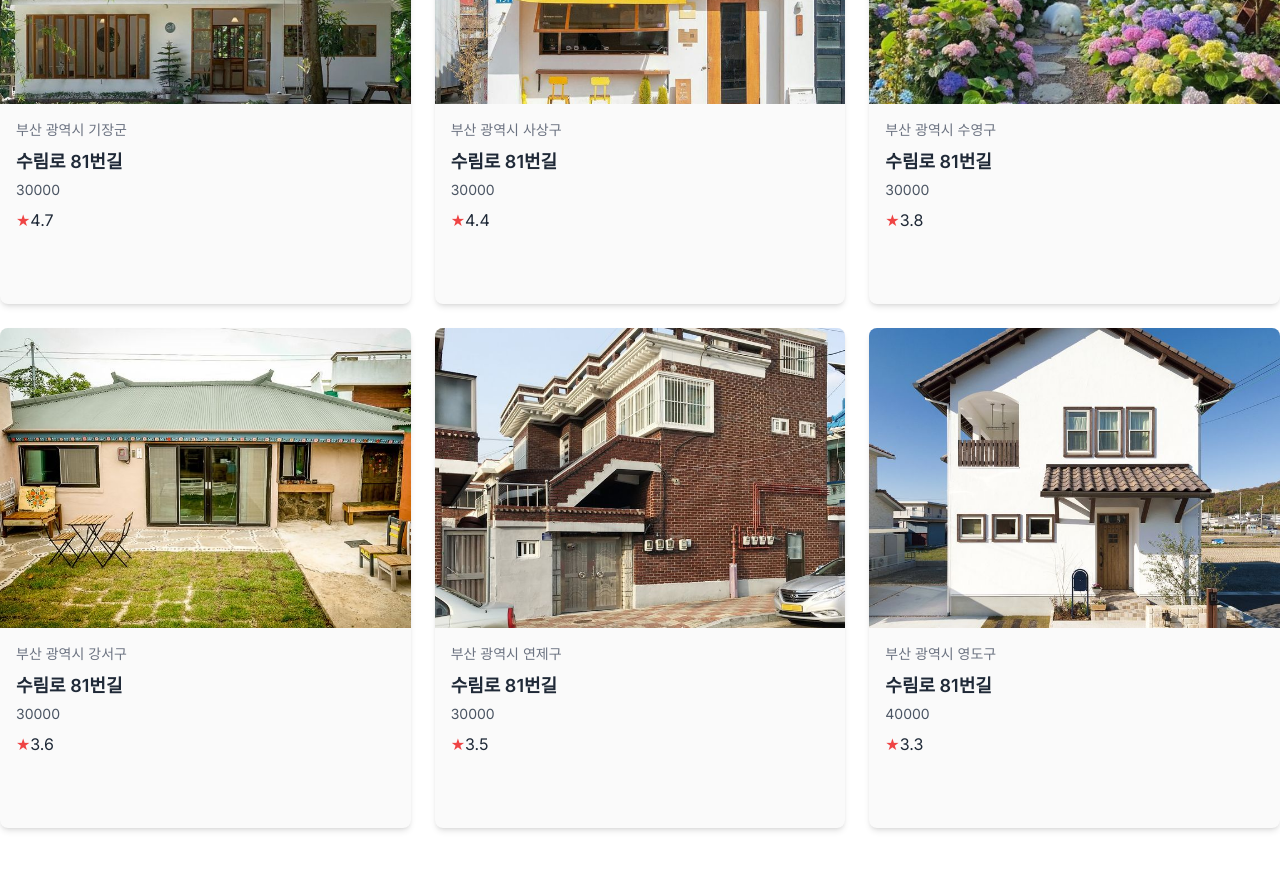
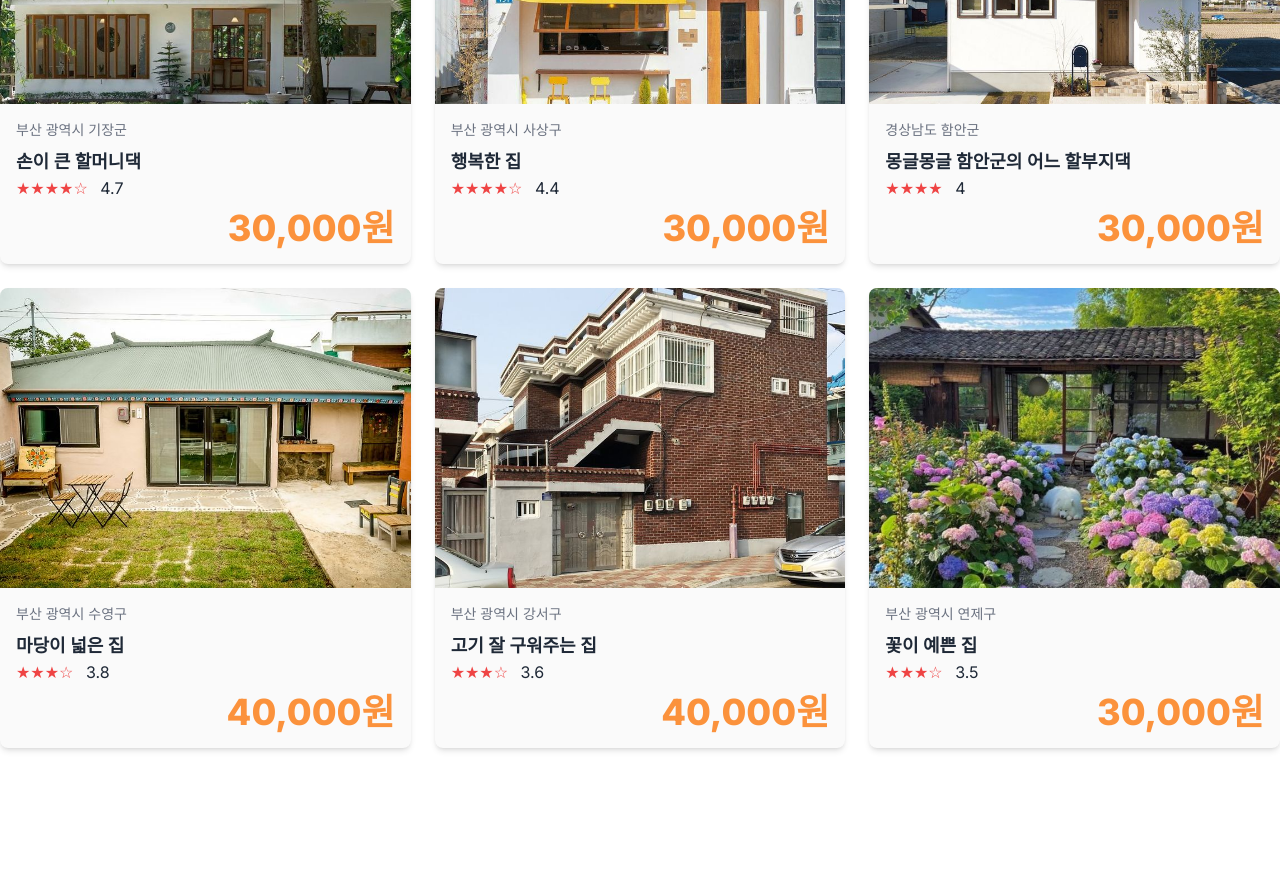
Before and after one commit to Ji-Hyeon212/wagglewaggle, a Next.js app: page / in a window 1280 px wide. Shown: the part 980-1850 px from the top of the page. After the commit the page ends 1776 px from the top, so only its background shows below. Built offline with nearby package versions, Linux system fonts and the light colour scheme.

Commit message:
design: UI modification

```diff
--- a/src/app/page.tsx
+++ b/src/app/page.tsx
@@ -2,52 +2,52 @@
 
 import Header from "@components/common/Header";
 import { MainSearchBar } from "@components/main/MainSearchBar";
-import { useState } from "react";
+import React, { useState } from "react";
 import Link from "next/link";
 
 type House = {
   si: string;
   address: string;
-  price: string;
+  price: number;
   rate: number;
 };
 
 const houses: House[] = [
   {
     si: "부산 광역시 기장군",
-    address: "수림로 81번길",
-    price: String(30000).toLocaleString(),
+    address: "손이 큰 할머니댁",
+    price: 30000,
     rate: 4.7,
   },
   {
     si: "부산 광역시 사상구",
-    address: "수림로 81번길",
-    price: String(30000).toLocaleString(),
+    address: "행복한 집",
+    price: 30000,
     rate: 4.4,
   },
   {
+    si: "경상남도 함안군",
+    address: "몽글몽글 함안군의 어느 할부지댁",
+    price: 30000,
+    rate: 4.0,
+  },
+  {
     si: "부산 광역시 수영구",
-    address: "수림로 81번길",
-    price: String(30000).toLocaleString(),
+    address: "마당이 넓은 집",
+    price: 40000,
     rate: 3.8,
   },
   {
     si: "부산 광역시 강서구",
-    address: "수림로 81번길",
-    price: String(30000).toLocaleString(),
+    address: "고기 잘 구워주는 집",
+    price: 40000,
     rate: 3.6,
   },
   {
     si: "부산 광역시 연제구",
-    address: "수림로 81번길",
-    price: String(30000).toLocaleString(),
+    address: "꽃이 예쁜 집",
+    price: 30000,
     rate: 3.5,
-  },
-  {
-    si: "부산 광역시 영도구",
-    address: "수림로 81번길",
-    price: String(40000).toLocaleString(),
-    rate: 3.3,
   },
 ];
 
@@ -137,7 +137,7 @@ export default function Home() {
               <Link key={index} href="/detail">
                 <div
                   className="shadow-md rounded-lg overflow-hidden"
-                  style={{ backgroundColor: "#fafafa", height: "500px" }}
+                  style={{ backgroundColor: "#fafafa" }}
                 >
                   <div
                     style={{
@@ -155,12 +155,20 @@ export default function Home() {
                     <h3 className="font-semibold text-lg text-gray-800 mt-2">
                       {item.address}
                     </h3>
-                    <div className="text-sm text-gray-600 mt-1">
-                      {item.price}
-                    </div>
-                    <div className="flex items-center mt-2">
-                      <span className="text-red-500">★</span>
-                      <span className="text-gray-800">{item.rate}</span>
+                    <span className="text-red-500">
+                      {Array.from({ length: Math.floor(item.rate) }).map(
+                        (_, index) => (
+                          <span key={index}>★</span>
+                        ),
+                      )}
+                      {item.rate % 1 !== 0 && <span>☆</span>} {/* 반 별 */}
+                    </span>
+                    <span className="text-gray-800 ml-2">{item.rate}</span>
+                    <div
+                      className={"mt-2 text-orange-400 text-4xl font-extrabold"}
+                      style={{ textAlign: "end" }}
+                    >
+                      {item.price.toLocaleString()}원
                     </div>
                   </div>
                 </div>
--- a/src/components/main/MainSearchBar.tsx
+++ b/src/components/main/MainSearchBar.tsx
@@ -27,6 +27,7 @@ const busanDistricts = [
   "수영구",
   "사상구",
   "기장군",
+  "경상남도 함안군",
 ];
 
 export interface IMainSearchBar {
@@ -174,7 +175,7 @@ export const MainSearchBar = ({ setFilter }: IMainSearchBar) => {
                   <button
                     className="mt-4 bg-orange-400 text-white px-4 py-2 rounded w-full"
                     onClick={() => {
-                      setLocation(`부산 광역시 ${district}`);
+                      setLocation(`${district}`);
                       setIsLocationModalOpen(false);
                     }}
                   >
```
Also changed, not shown: public/images/house/2.jpg, public/images/house/5.jpg.
